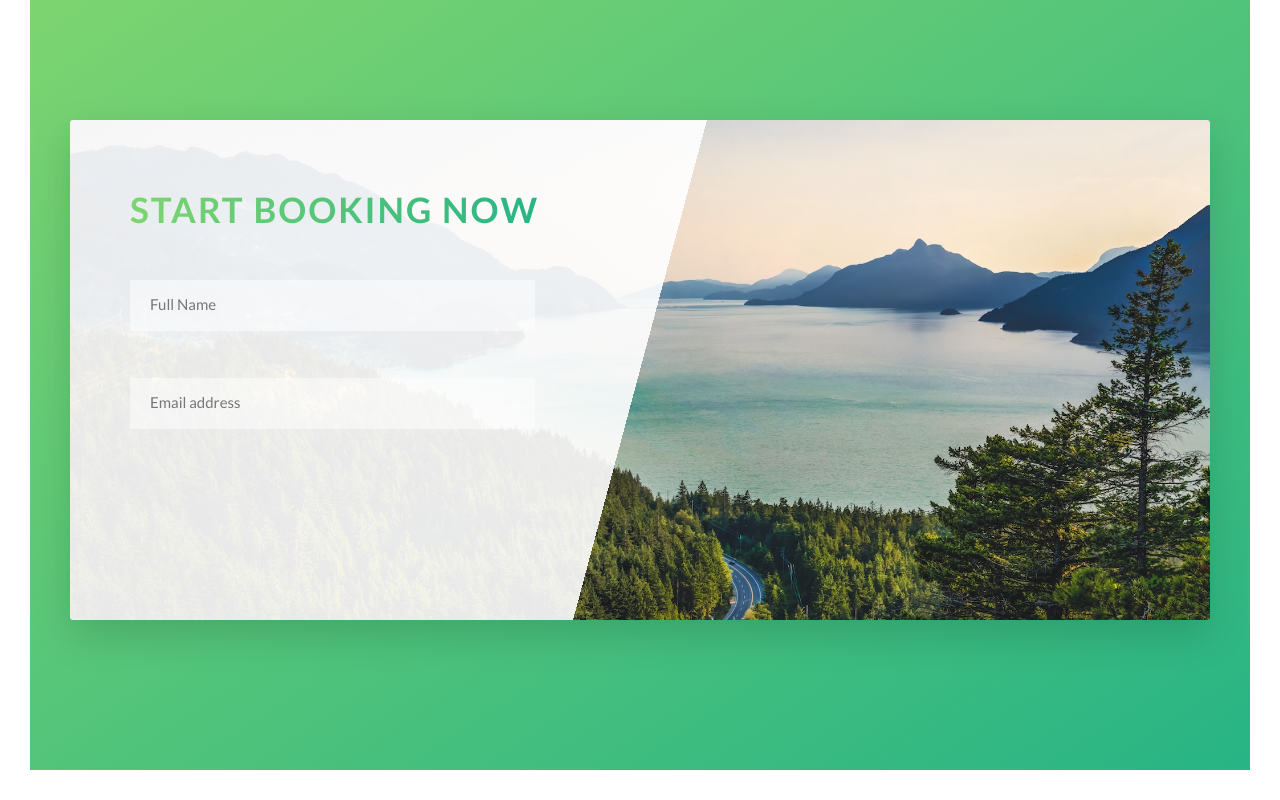
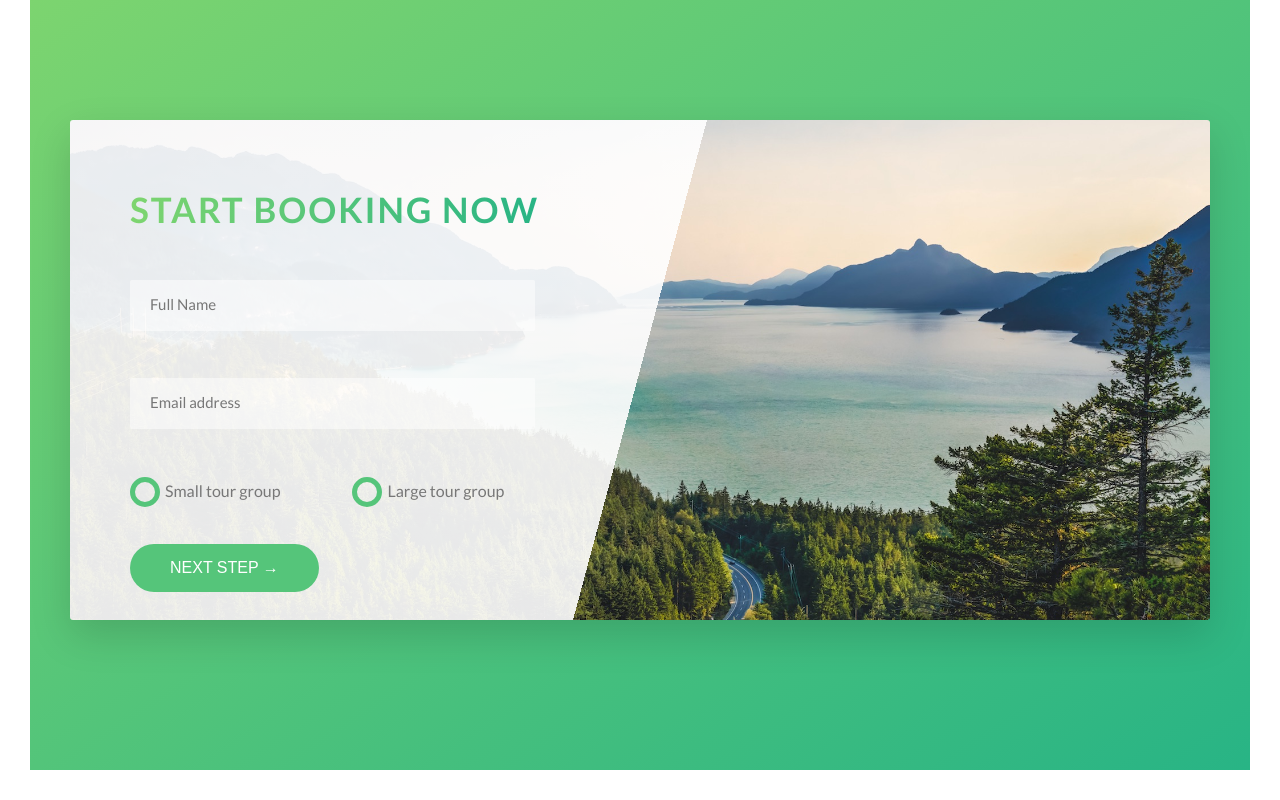
Before and after one commit to slavafive/Natours-Project, a website: page index.html in a window 1280 px wide. Shown: the part 4269-5069 px from the top of the page. Drawn offline with Linux system fonts and the light colour scheme.

Commit message:
Add custom radio buttons and submit button

```diff
--- a/index.html
+++ b/index.html
@@ -288,6 +288,28 @@
                                     <label for="email" class="form__label">Email address</label>
                                 </div>
 
+                                <div class="form__group u-margin-bottom-medium">
+                                    <div class="form__radio-group">
+                                        <input type="radio" class="form__radio-input" id="small" name="size">
+                                        <label for="small" class="form__radio-label">
+                                            <span class="form__radio-button"></span>
+                                            Small tour group
+                                        </label>
+                                    </div>
+
+                                    <div class="form__radio-group">
+                                        <input type="radio" class="form__radio-input" id="large" name="size">
+                                        <label for="large" class="form__radio-label">
+                                            <span class="form__radio-button"></span>
+                                            Large tour group
+                                        </label>
+                                    </div>
+                                </div>
+
+                                <div class="form__group">
+                                    <button class="btn btn--green">Next step &rarr;</button>
+                                </div>
+
                             </form>
                         </div>
                     </div>
--- a/sass/base/_utilities.scss
+++ b/sass/base/_utilities.scss
@@ -1,23 +1,23 @@
 .u-center-text {
-    text-align: center;
+    text-align: center !important;
 }
 
 .u-margin-bottom-small {
-    margin-bottom: 1.5rem;
+    margin-bottom: 1.5rem !important;
 }
 
 .u-margin-bottom-medium {
-    margin-bottom: 4rem;
+    margin-bottom: 4rem !important;
 }
 
 .u-margin-bottom-big {
-    margin-bottom: 8rem;
+    margin-bottom: 8rem !important;
 }
 
 .u-margin-bottom-top {
-    margin-bottom: 8rem;
+    margin-bottom: 8rem !important;
 }
 
 .u-margin-bottom-huge {
-    margin-bottom: 10rem;
+    margin-bottom: 10rem !important;
 }
--- a/sass/components/_button.scss
+++ b/sass/components/_button.scss
@@ -1,4 +1,5 @@
 .btn {
+  &,
   &:link,
   &:visited {
     text-transform: uppercase;
@@ -9,6 +10,10 @@
     transition: all 0.2s;
     position: relative;
     font-size: $default-font-size;
+
+    // change for the <button> element
+    border: none;
+    cursor: pointer;
   }
 
   &:hover {
@@ -21,7 +26,9 @@
     }
   }
 
-  &:active {
+  &:active,
+  &:focus {
+    outline: none;
     transform: translateY(-1px);
     box-shadow: 0 0.5rem 1rem rgba($color-black, 0.2);
   }
--- a/sass/components/_form.scss
+++ b/sass/components/_form.scss
@@ -14,6 +14,7 @@
     border-bottom: 3px solid transparent;
     width: 90%;
     display: block;
+    transition: all 0.3s;
 
     &:focus {
       outline: none;
@@ -44,4 +45,50 @@
     visibility: hidden;
     transform: translateY(-4rem);
   }
+
+  &__radio-group {
+    width: 49%;
+    display: inline-block;
+  }
+
+  &__radio-label {
+    font-size: $default-font-size;
+    cursor: pointer;
+    position: relative;
+    padding-left: 3.5rem;
+  }
+
+  &__radio-input {
+    display: none;
+  }
+
+  &__radio-button {
+    height: 3rem;
+    width: 3rem;
+    border: 5px solid $color-primary;
+    border-radius: 50%;
+    display: inline-block;
+    position: absolute;
+    top: -0.4rem;
+    left: 0;
+
+    &::after {
+      content: "";
+      display: block;
+      height: 1.3rem;
+      width: 1.3rem;
+      border-radius: 50%;
+      position: absolute;
+      top: 50%;
+      left: 50%;
+      transform: translate(-50%, -50%);
+      background-color: $color-primary;
+      opacity: 0;
+      transition: opacity 0.2s;
+    }
+  }
+
+  &__radio-input:checked ~ &__radio-label &__radio-button::after {
+    opacity: 1;
+  }
 }
```
Also changed, not shown: css/style.css.
